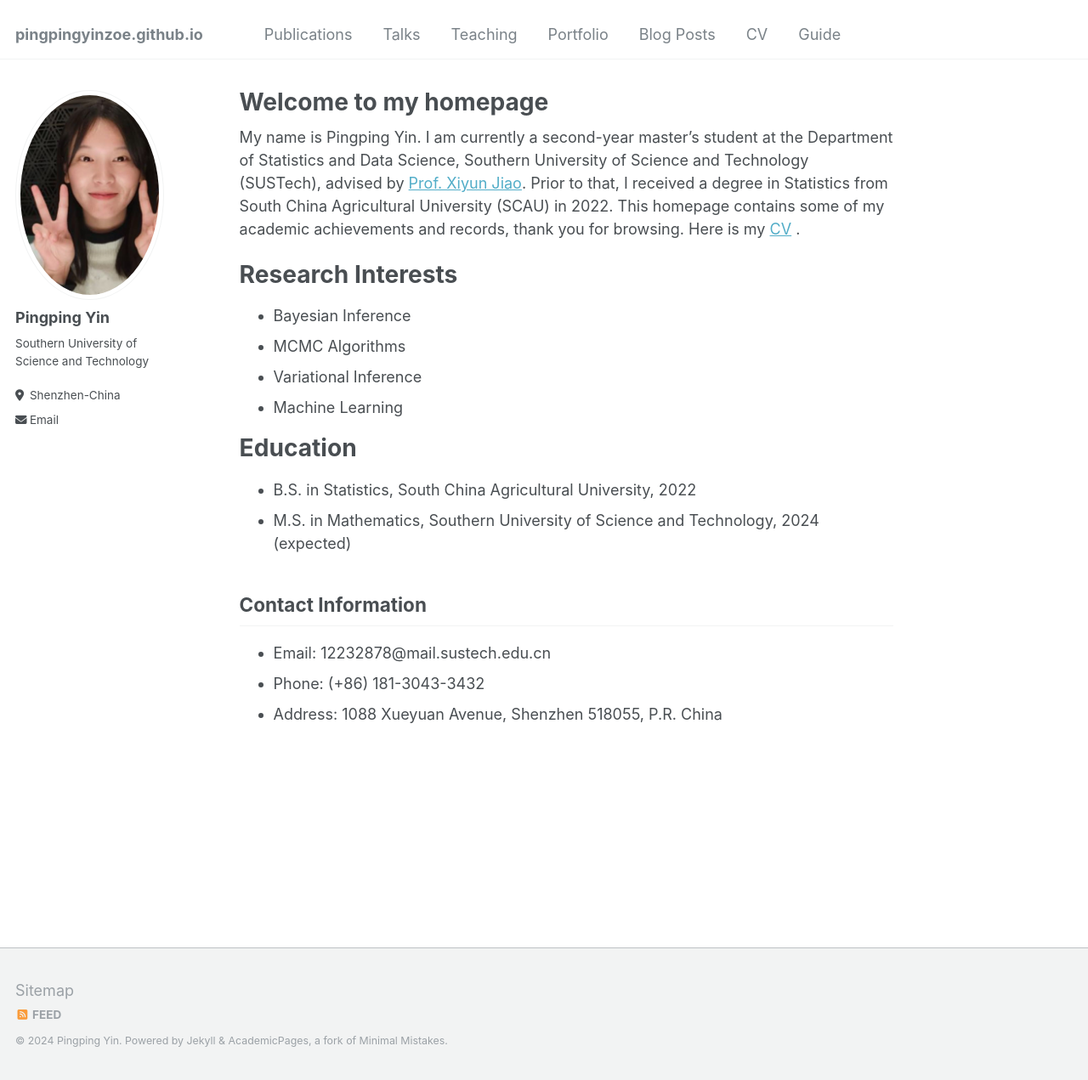
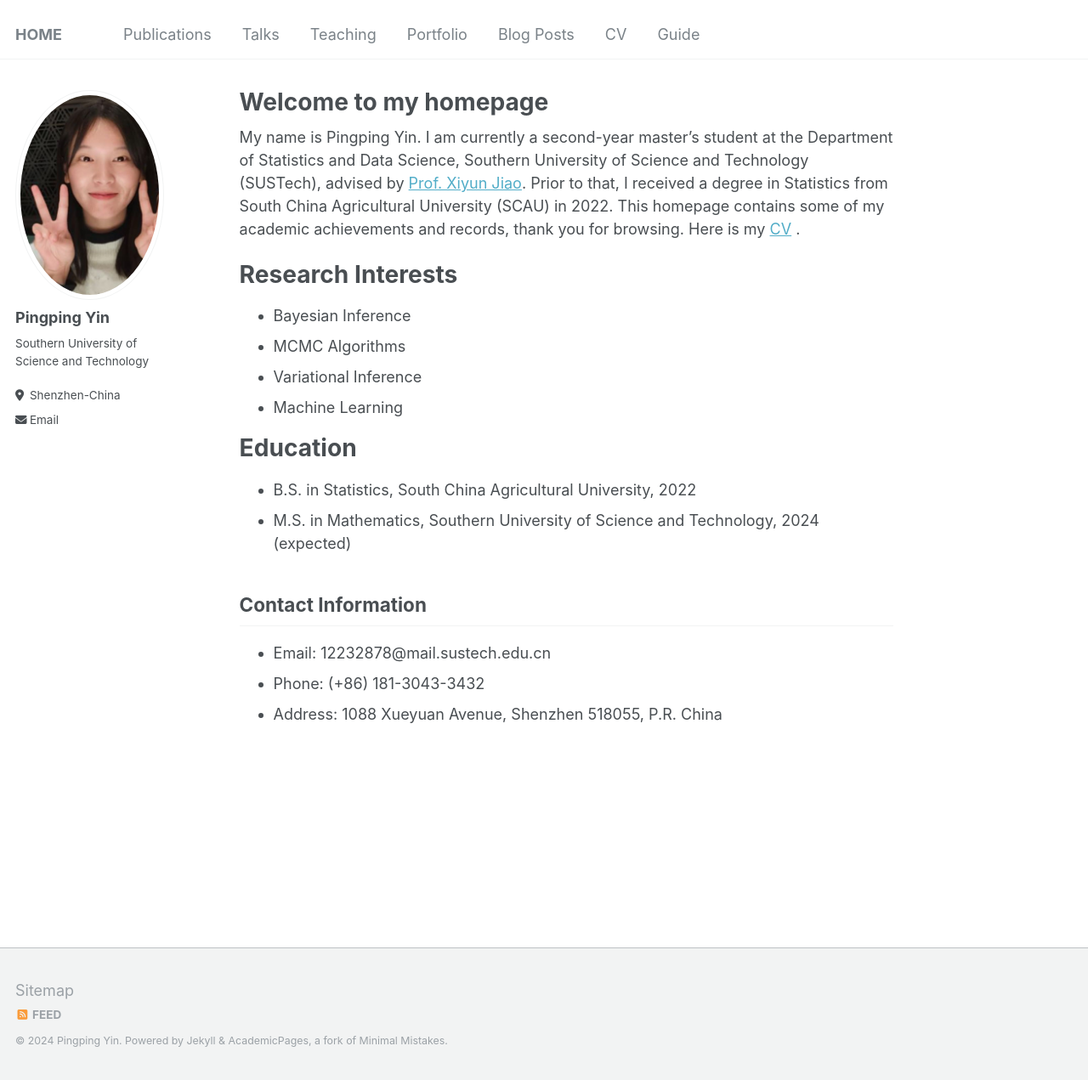
Before and after one commit to Jane-del/pingpingyinzoe.github.io, a Jekyll site: the page built from _pages/about.md, in a window 1280 px wide and 1271 px high. Shown: the whole window at 85% size. Built offline with Jekyll 4.4.1, drawn with Linux system fonts in a browser that asks for light colours.

Commit message:
Update _config.yml

```diff
--- a/_config.yml
+++ b/_config.yml
@@ -8,7 +8,7 @@
 
 # Basic Site Settings
 locale                   : "Shenzhen,China"
-title                    : #"Your Name / Site Title"
+title                    : "HOME"
 title_separator          : "-"
 name                     : &name "Pingping Yin"
 description              : &description "Southern University of Science and Technology"
```
